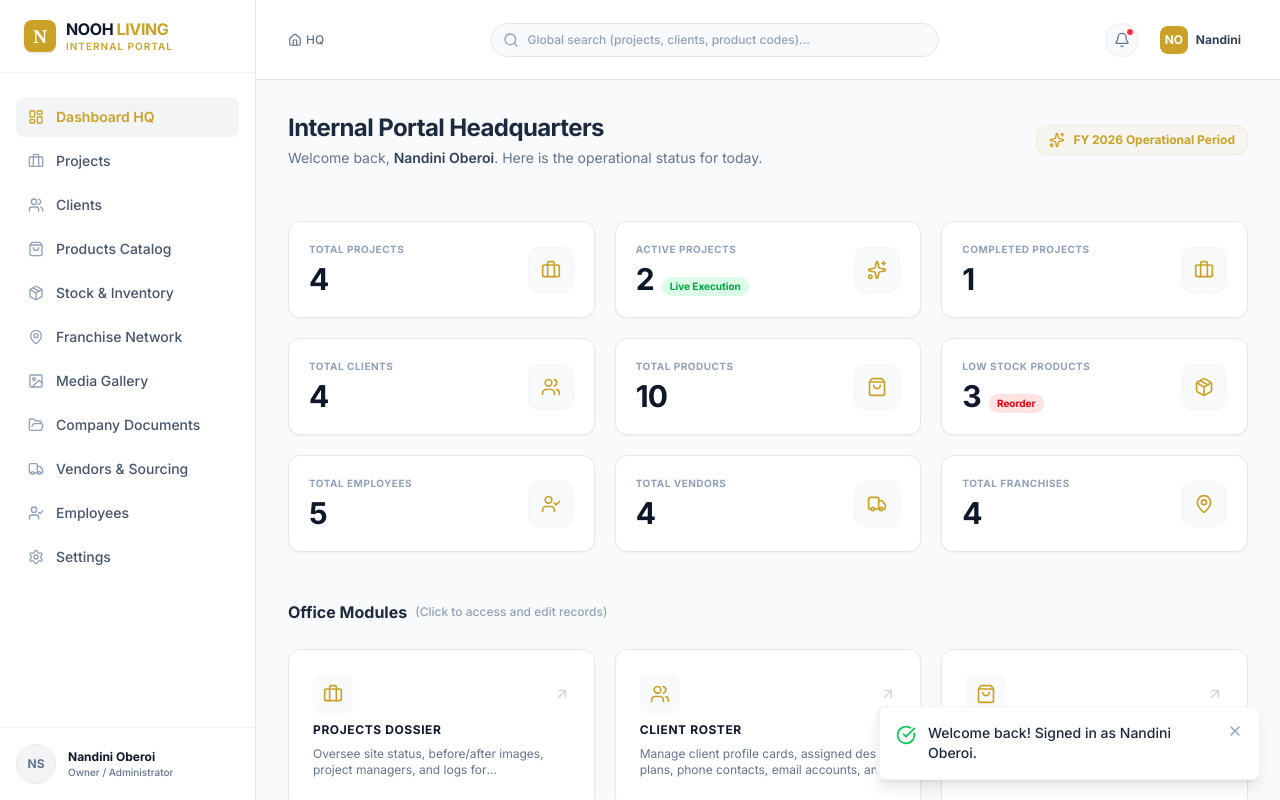
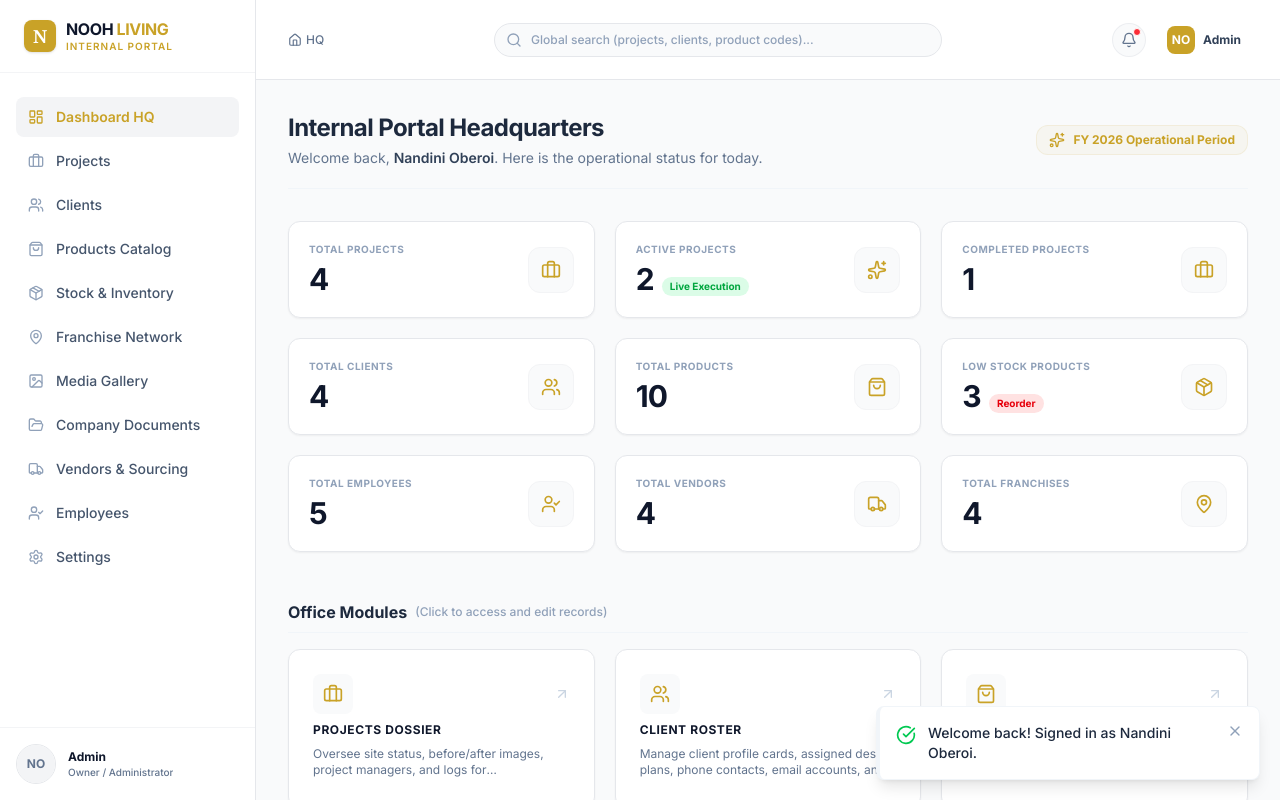
Before and after one commit to Anjali-Gupta-tech/Nooh-Portal, a React (Vite) app: page /#/login in a window 1280 px wide. Both pictures are taken after a click on the button "Access Internal Portal". Built offline with nearby package versions, Linux system fonts and the light colour scheme.

Commit message:
word fix

```diff
--- a/src/components/Sidebar.jsx
+++ b/src/components/Sidebar.jsx
@@ -116,12 +116,12 @@ export function Sidebar({ isOpen, onClose, onLogout }) {
             <div className="flex items-center gap-3 min-w-0">
               <div className="w-10 h-10 rounded-full border border-gray-200 overflow-hidden shrink-0">
                 <div className="flex h-full w-full items-center justify-center bg-gray-100 text-xs font-bold text-slate-500">
-                  NS
+                  NO
                 </div>
               </div>
               <div className="min-w-0">
                 <p className="text-xs font-bold text-slate-900 truncate leading-none">
-                  Nandini Oberoi
+                  Admin
                 </p>
                 <p className="text-[10px] text-slate-500 font-medium truncate mt-1 leading-none">
                   Owner / Administrator
--- a/src/components/Topbar.jsx
+++ b/src/components/Topbar.jsx
@@ -201,7 +201,7 @@ export function Topbar({ onMenuToggle, breadcrumbItems = [], onLogout }) {
               NO
             </div>
             <span className="hidden sm:inline text-xs font-bold text-slate-700">
-              Nandini
+              Admin
             </span>
           </button>
 
```
